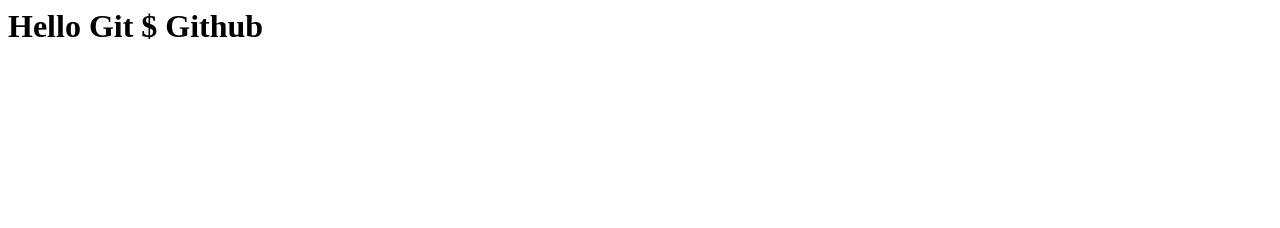
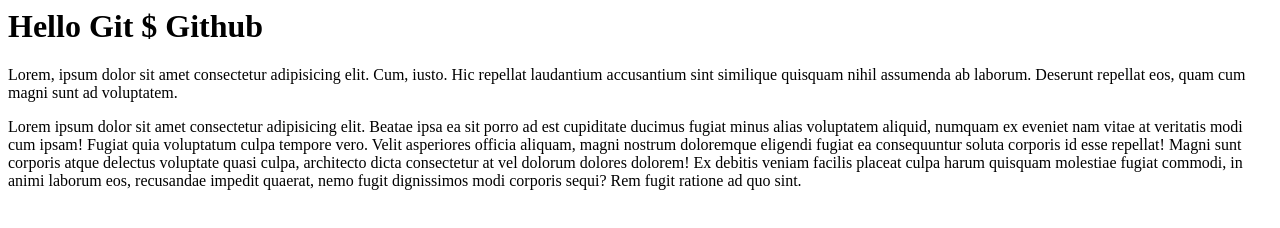
Before and after one commit to martinkarugaba/learn-git, a plain HTML site: page index.html in a window 1280 px wide. Drawn offline with Linux system fonts and the light colour scheme.

Commit message:
Make changes

```diff
--- a/index.html
+++ b/index.html
@@ -1 +1,4 @@
 <h1>Hello Git $ Github</h1>
+
+<p>Lorem, ipsum dolor sit amet consectetur adipisicing elit. Cum, iusto. Hic repellat laudantium accusantium sint similique quisquam nihil assumenda ab laborum. Deserunt repellat eos, quam cum magni sunt ad voluptatem.</p>
+<p>Lorem ipsum dolor sit amet consectetur adipisicing elit. Beatae ipsa ea sit porro ad est cupiditate ducimus fugiat minus alias voluptatem aliquid, numquam ex eveniet nam vitae at veritatis modi cum ipsam! Fugiat quia voluptatum culpa tempore vero. Velit asperiores officia aliquam, magni nostrum doloremque eligendi fugiat ea consequuntur soluta corporis id esse repellat! Magni sunt corporis atque delectus voluptate quasi culpa, architecto dicta consectetur at vel dolorum dolores dolorem! Ex debitis veniam facilis placeat culpa harum quisquam molestiae fugiat commodi, in animi laborum eos, recusandae impedit quaerat, nemo fugit dignissimos modi corporis sequi? Rem fugit ratione ad quo sint.</p>
```
Also changed, not shown: about.html (deleted, +0 -1 lines).
